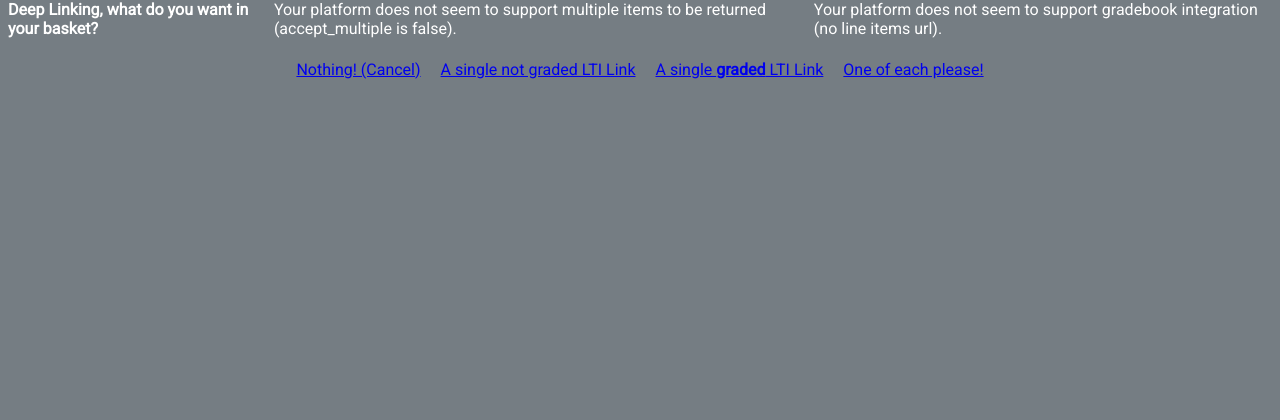
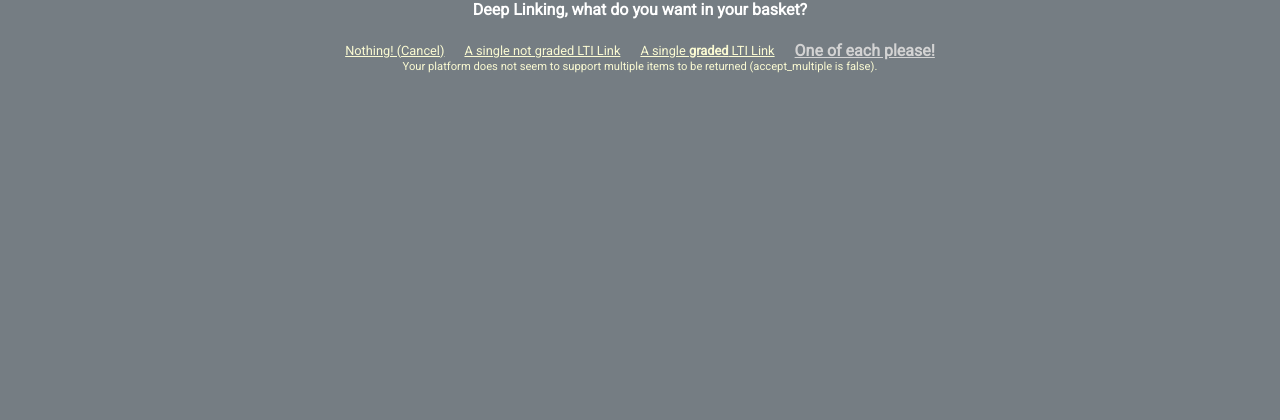
Before and after one commit to claudevervoort/ltiautotest, a FastAPI app: page /dl in a window 1280 px wide. Shown: the part 179-599 px from the top of the page. Run offline with FastAPI, Linux system fonts and the light colour scheme.

Commit message:
deeplink multiple tested; start on tests

```diff
--- a/lti/codegen.py
+++ b/lti/codegen.py
@@ -19,6 +19,11 @@ models = {
         "text": [],
         "data": []
     },
+    'GradeService': {
+        'lineitem': [],
+        'lineitems': [],
+        'scope':['', 'List[str]']
+    },
     'LTIMessage': {
         "iss": [],
         "sub": [],
@@ -33,6 +38,7 @@ models = {
         "launch_presentation": ["https://purl.imsglobal.org/spec/lti/claim/launch_presentation", 'LaunchPresentation'],
         "custom": ["https://purl.imsglobal.org/spec/lti/claim/custom", 'Custom'],
         "deep_linking_settings": ["https://purl.imsglobal.org/spec/lti-dl/claim/deep_linking_settings", 'DeeplinkSettings'],
+        "grade_service": ['https://purl.imsglobal.org/spec/lti-ags/claim/endpoint', 'GradeService']
     },
     'DeeplinkResponse': {
         "version": ["https://purl.imsglobal.org/spec/lti/claim/version", "str", "1.3.0"],
--- a/main.py
+++ b/main.py
@@ -7,7 +7,7 @@ from starlette.staticfiles import StaticFiles
 from starlette.templating import Jinja2Templates
 from urllib.parse import quote_plus, urlparse, urlunparse, urlencode, parse_qsl
 
-from typing import List
+from typing import List, Dict
 from datetime import datetime
 
 from lti import ToolRegistration, LTIMessage, LTIResourceLink, DeeplinkResponse, DeeplinkSettings, get_public_keyset, get_publickey_pem, const, registration
@@ -70,8 +70,6 @@ def oidc_init(request: Request,
         query_params.append(('login_hint', login_hint))
     if (lti_message_hint):
         query_params.append(('lti_message_hint', lti_message_hint))
-    print(query_params)
-    print(auth_url)
     redirect_url=urlunparse((auth_url.scheme,
                              auth_url.netloc,
                              auth_url.path,
@@ -98,15 +96,16 @@ def oidc_launch(request: Request, state: str = Form(...), id_token: str = Form(.
         return deeplinking(request, reg, message)
     return test_and_show_results(request, message)
 
-def resource_link(name: str, deep_linking_settings: DeeplinkSettings, points: float = None):
+def resource_link(name: str, message: LTIMessage, multiple: bool, points: float = None):
     rl = LTIResourceLink()
     rl.title = name
     resource_id = 'rl1'
     rl.url = 'https://robotest.theedtech.dev/deeplink?p1=' + resource_id
     rl.custom['resource_id'] = resource_id
-    rl.custom['multiple'] = deep_linking_settings.accept_multiple
+    rl.custom['multiple'] = str(message.deep_linking_settings.accept_multiple and multiple)
+    rl.custom['lineitems_dl'] = message.grade_service.lineitems
     if ( points ):
-        rl.custom['maxPoints'] = str(rl.max_points)
+        rl.custom['max_points'] = str(rl.max_points)
         rl.max_points= 10.0
         rl.resource_id = resource_id
     return rl
@@ -116,15 +115,15 @@ def deeplinking(request: Request, reg: ToolRegistration, message: LTIMessage):
     dlresp0.data = message.deep_linking_settings.data
     dlresp0.deployment_id = message.deployment_id
     dlresp1 = DeeplinkResponse()
-    dlresp1.content_items.append( resource_link( "Not graded", message.deep_linking_settings ) )
+    dlresp1.content_items.append( resource_link( "Not graded", message, False ) )
     dlresp1.data = message.deep_linking_settings.data
     dlresp1.deployment_id = message.deployment_id
     dlresp2 = DeeplinkResponse()
-    dlresp2.content_items.append( resource_link( "Graded", message.deep_linking_settings, 10.0 ) )
+    dlresp2.content_items.append( resource_link( "Graded", message, False, 10.0 ) )
     dlresp2.deployment_id = message.deployment_id
     dlresp3 = DeeplinkResponse()
-    dlresp3.content_items.append( resource_link( "Graded", message.deep_linking_settings, 10.0 ) )
-    dlresp3.content_items.append( resource_link( "Not graded", message.deep_linking_settings ) )
+    dlresp3.content_items.append( resource_link( "Graded", message, True, 10.0 ) )
+    dlresp3.content_items.append( resource_link( "Not graded", message, True ) )
     dlresp3.deployment_id = message.deployment_id
 
     return templates.TemplateResponse("deeplink_autopost.html", {
@@ -143,8 +142,51 @@ def testdl(request: Request):
         "return_url": '',
         "jwt_single": ''})
 
+def test_deeplinking(message: LTIMessage) -> TestCategory:
+    res = TestCategory(name='Deep Linking')
+    res.results.append(TestResult('Custom parameter passed',
+                                     'resource_id' in message.custom,
+                                     True,
+                                     'resource_id: ' + message.custom.get('resource_id')))
+    res.results.append(TestResult('Supports Multiple',
+                                     'multiple' in message.custom and message.custom['multiple'] == 'True',
+                                     False,
+                                     'Launch from Multiple return'))
+    return res
+
+
+def test_ags(message: LTIMessage) -> TestCategory:
+    res = TestCategory('Assignment and Grade Services')
+    res.results.append(TestResult('Line items in Deep Linking',
+                                     'lineitems_dl' in message.custom and len(message.custom['lineitems_dl'])>6,
+                                     False,
+                                     ''))
+    if message.grade_service.lineitems:
+        res.results.append(TestResult('Line items present',
+                                     True,
+                                     True,
+                                     ''))
+    else:
+        res.results.append(TestResult('Line items present',
+                                     False,
+                                     True,
+                                     ''))
+
+    if message.grade_service.lineitem:
+        res.results.append(TestResult('Line item present',
+                                     'max_points' in message.custom,
+                                     True,
+                                     ''))
+
+
+
+    return res
+
 def test_and_show_results(request: Request, message: dict):
-    return templates.TemplateResponse("results.html", {"request": request})
+    results = []
+    results.append(test_deeplinking(message))
+    results.append(test_ags(message))
+    return templates.TemplateResponse("results.html", {"request": request, "results": results})
 
 @app.get("/test")
 def test():
--- a/static/robottest.css
+++ b/static/robottest.css
@@ -8,6 +8,15 @@ body {
     color: white;
     font-family: 'Roboto', sans-serif;
     perspective: 1000px;
+}
+
+span.note {
+    font-size: 70%;
+    color: lightgoldenrodyellow;
+}
+
+video {
+    max-width: 70%;
 }
 
 div.centered {
@@ -50,3 +59,24 @@ table.results tr:nth-child(4) {
     padding-inline-start: 10px;
     padding-inline-end: 10px;
 }
+
+a.primary {
+    color: lightgray;
+    font-weight: bold;
+}
+
+a.primary:hover {
+    color: white;
+    font-weight: bolder;
+}
+
+a.secondary {
+    font-size: 80%;
+    color: lightgoldenrodyellow;
+    font-weight: normal;
+}
+
+a.secondary:hover {
+    color: yellow;
+    font-weight: bold;
+}
--- a/templates/deeplink_autopost.html
+++ b/templates/deeplink_autopost.html
@@ -17,18 +17,28 @@
         </div>
         <div class="centered">
             <h4>Deep Linking, what do you want in your basket?</h4>
-            <span class="note">Your platform does not seem to support multiple items to be returned (accept_multiple is false).</span>
-            <span class="note">Your platform does not seem to support gradebook integration (no line items url).</span>
         </div>
         <div class="centered" id="dlchoices">
-            <a href="#" onclick="post('empty')">Nothing! (Cancel)</a>
-            <a href="#" onclick="post('single')">A single not graded LTI Link</a>
-            <a href="#" onclick="post('single_graded')">A single <b>graded</b> LTI Link</a>
-            <a href="#" onclick="post('empty')">One of each please!
+            <a href="#" onclick="post('empty')" class="secondary">Nothing! (Cancel)</a>
+            <a href="#" onclick="post('single')" class="secondary">A single not graded LTI Link</a>
+            <a href="#" onclick="post('single_graded')" class="secondary">A single <b>graded</b> LTI Link</a>
+            <a href="#" onclick="post('multiple')" class="primary">One of each please!
             </a>
         </div>
+        <div class="centered">
+            <span class="note">Your platform does not seem to support multiple items to be returned (accept_multiple is false).</span>
+        </div>
+        <form id="empty" action="{{ return_url }}" method="post">
+            <input type="hidden" name="JWT" value="{{ empty }}">
+        </form>
         <form id="single" action="{{ return_url }}" method="post">
             <input type="hidden" name="JWT" value="{{ jwt_single }}">
         </form>
+        <form id="single_graded" action="{{ return_url }}" method="post">
+            <input type="hidden" name="JWT" value="{{ jwt_single_graded }}">
+        </form>
+        <form id="multiple" action="{{ return_url }}" method="post">
+            <input type="hidden" name="JWT" value="{{ jwt_multiple }}">
+        </form>
     </body>
 </html>
```
Also changed, not shown: lti/gen_model.py (+59 -0 lines), lti/jwks.py (+13 -4 lines), 1 other file.
